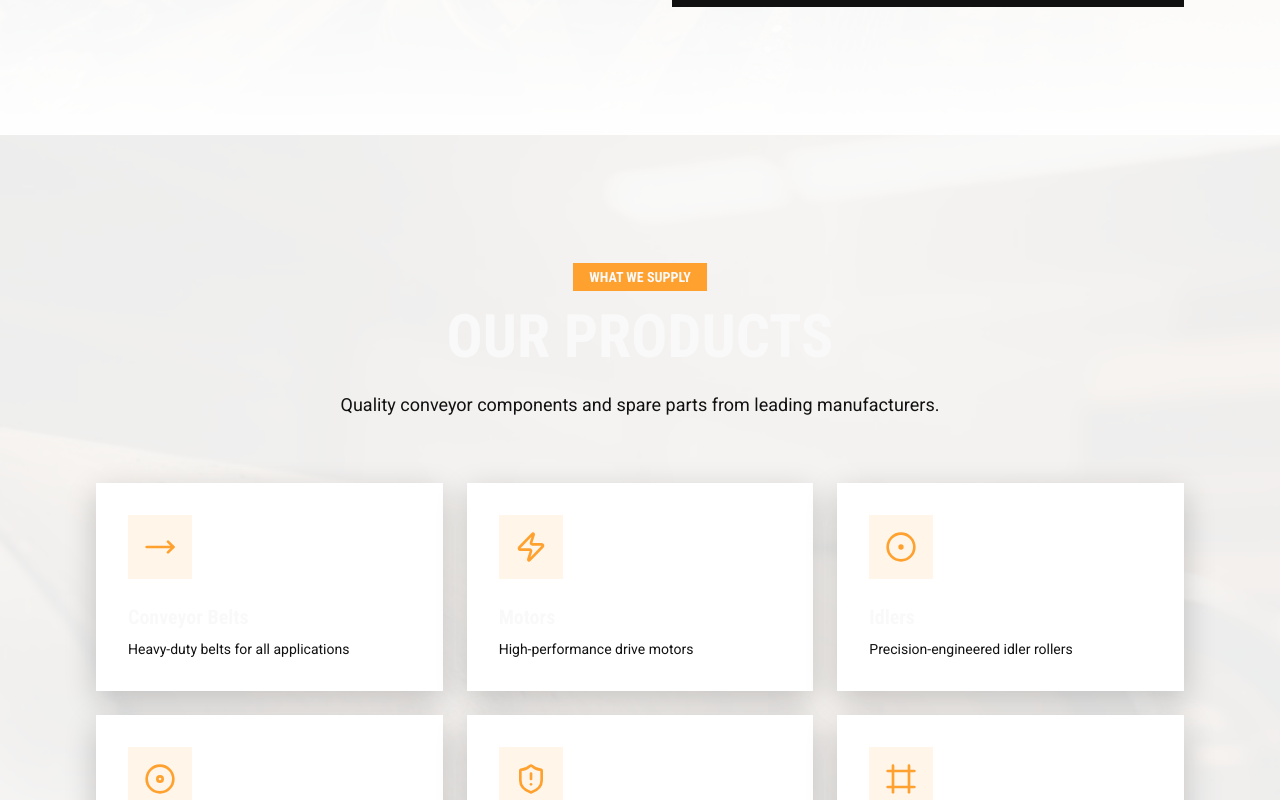
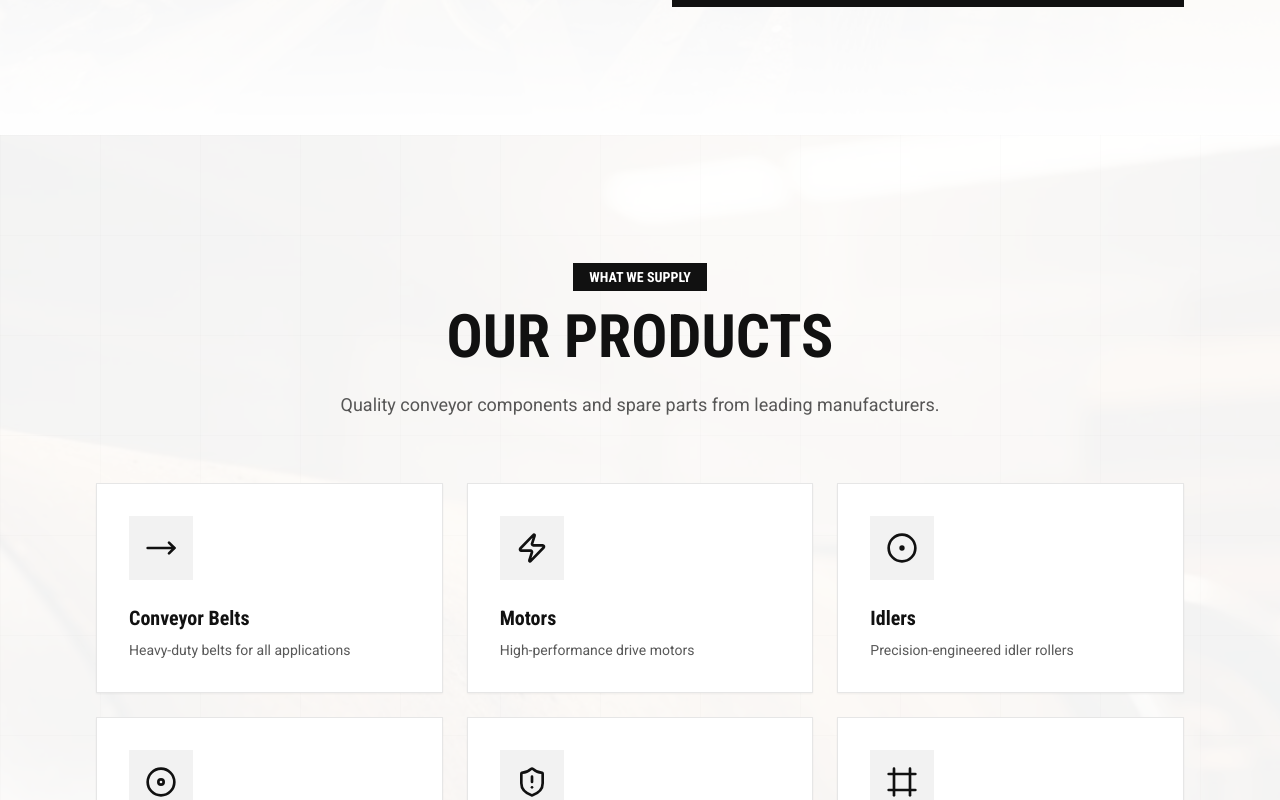
Before and after one commit to Tobi1ff/converyortrack, a React (Vite) app: page / in a window 1280 px wide. Shown: the part 3080-3880 px from the top of the page. Built offline with nearby package versions, Linux system fonts and the light colour scheme.

Commit message:
style: optimize Products section readability

```diff
--- a/src/sections/Products.tsx
+++ b/src/sections/Products.tsx
@@ -50,7 +50,7 @@ export function Products() {
     <section
       id="products"
       ref={sectionRef}
-      className="relative py-24 lg:py-32 bg-brand-concrete overflow-hidden"
+      className="relative py-24 lg:py-32 bg-white overflow-hidden"
     >
       {/* Background Image */}
       <div className="absolute inset-0 opacity-5">
@@ -63,7 +63,7 @@ export function Products() {
 
       {/* Grid Lines SVG */}
       <svg
-        className="absolute inset-0 w-full h-full pointer-events-none opacity-10"
+        className="absolute inset-0 w-full h-full pointer-events-none opacity-5"
         xmlns="http://www.w3.org/2000/svg"
       >
         <defs>
@@ -78,7 +78,7 @@ export function Products() {
               fill="none"
               stroke="currentColor"
               strokeWidth="0.5"
-              className="text-brand-concrete"
+              className="text-brand-dark"
             />
           </pattern>
         </defs>
@@ -90,14 +90,14 @@ export function Products() {
           {/* Section Header */}
           <div className="mb-16 text-center">
             <div
-              className={`inline-block bg-brand-orange text-brand-concrete px-4 py-1 font-condensed font-bold text-sm mb-4 transition-all duration-600 ${
+              className={`inline-block bg-brand-dark text-white px-4 py-1 font-condensed font-bold text-sm mb-4 transition-all duration-600 ${
                 isVisible ? 'translate-y-0 opacity-100' : 'translate-y-4 opacity-0'
               }`}
             >
               WHAT WE SUPPLY
             </div>
             <h2
-              className={`font-condensed text-4xl sm:text-5xl lg:text-6xl font-bold text-brand-concrete mb-6 transition-all duration-800 ${
+              className={`font-condensed text-4xl sm:text-5xl lg:text-6xl font-bold text-brand-dark mb-6 transition-all duration-800 ${
                 isVisible ? 'translate-y-0 opacity-100' : 'translate-y-8 opacity-0'
               }`}
               style={{ transitionDelay: '0.1s' }}
@@ -105,7 +105,7 @@ export function Products() {
               OUR PRODUCTS
             </h2>
             <p
-              className={`text-lg text-brand-dark max-w-2xl mx-auto transition-all duration-800 ${
+              className={`text-lg text-brand-dark/70 max-w-2xl mx-auto transition-all duration-800 ${
                 isVisible ? 'translate-y-0 opacity-100' : 'translate-y-8 opacity-0'
               }`}
               style={{ transitionDelay: '0.2s' }}
@@ -119,7 +119,7 @@ export function Products() {
             {products.map((product, index) => (
               <div
                 key={product.name}
-                className={`group relative bg-white shadow-industrial overflow-hidden transition-all duration-500 ${
+                className={`group relative bg-white border border-brand-dark/10 shadow-sm overflow-hidden transition-all duration-500 ${
                   isVisible ? 'translate-y-0 opacity-100' : 'translate-y-12 opacity-0'
                 }`}
                 style={{ transitionDelay: `${0.3 + index * 0.05}s` }}
@@ -137,19 +137,19 @@ export function Products() {
                 <div className="relative p-8">
                   <div
                     className={`w-16 h-16 flex items-center justify-center mb-6 transition-all duration-300 ${
-                      hoveredIndex === index ? 'bg-brand-concrete' : 'bg-brand-orange/10'
+                      hoveredIndex === index ? 'bg-brand-dark' : 'bg-brand-dark/5'
                     }`}
                   >
                     <product.icon
                       className={`h-8 w-8 transition-colors duration-300 ${
-                        hoveredIndex === index ? 'text-brand-orange' : 'text-brand-orange'
+                        hoveredIndex === index ? 'text-brand-orange' : 'text-brand-dark'
                       }`}
                     />
                   </div>
 
                   <h3
                     className={`font-condensed text-xl font-bold mb-2 transition-colors duration-300 ${
-                      hoveredIndex === index ? 'text-brand-concrete' : 'text-brand-concrete'
+                      hoveredIndex === index ? 'text-white' : 'text-brand-dark'
                     }`}
                   >
                     {product.name}
@@ -157,7 +157,7 @@ export function Products() {
 
                   <p
                     className={`text-sm transition-colors duration-300 ${
-                      hoveredIndex === index ? 'text-brand-concrete/80' : 'text-brand-dark'
+                      hoveredIndex === index ? 'text-white/80' : 'text-brand-dark/70'
                     }`}
                   >
                     {product.description}
@@ -165,7 +165,7 @@ export function Products() {
 
                   {/* Animated Line */}
                   <div
-                    className={`absolute bottom-0 left-0 h-1 bg-brand-concrete transition-all duration-500 ${
+                    className={`absolute bottom-0 left-0 h-1 bg-brand-dark transition-all duration-500 ${
                       hoveredIndex === index ? 'w-full' : 'w-0'
                     }`}
                   />
@@ -185,7 +185,7 @@ export function Products() {
               Need a specific part? We can source specialized components for your equipment.
             </p>
             <button
-              className="inline-flex items-center gap-2 bg-brand-concrete text-white px-8 py-4 font-condensed font-bold hover:bg-brand-orange hover:text-brand-concrete transition-all duration-300"
+              className="inline-flex items-center gap-2 bg-brand-dark text-white px-8 py-4 font-condensed font-bold hover:bg-brand-orange hover:text-white transition-all duration-300"
               onClick={() => {
                 const contactSection = document.getElementById('contact');
                 contactSection?.scrollIntoView({ behavior: 'smooth' });
```
